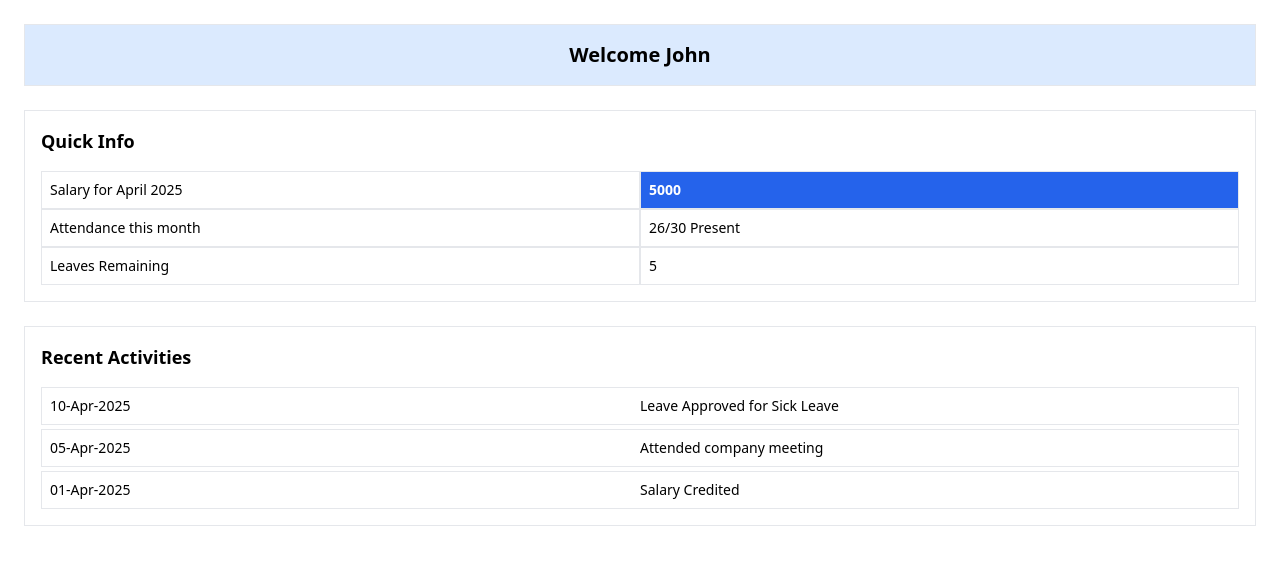
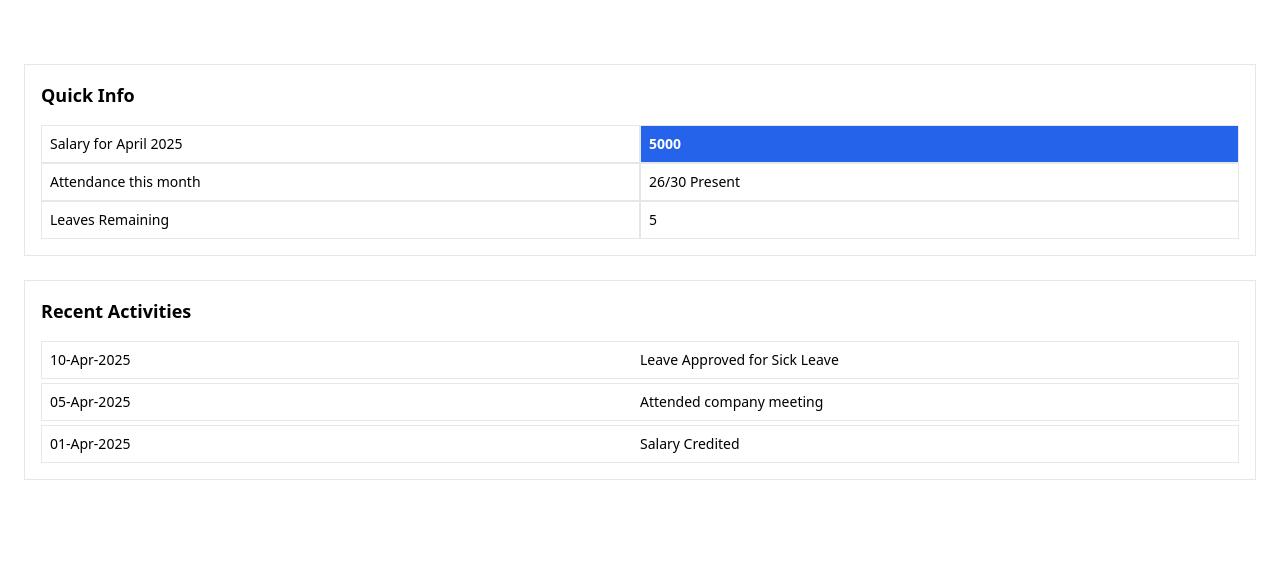
Before and after one commit to pranavkrgupta/smart-hrms, a React (Vite) app in the folder client/: page /Employee/Dashboard in a window 1280 px wide. Shown: the top 564 px of the page. Built offline with nearby package versions, Linux system fonts and the light colour scheme.

Commit message:
Updated Employee Dashboard

```diff
--- a/client/src/pages/Employee/Dashboard.jsx
+++ b/client/src/pages/Employee/Dashboard.jsx
@@ -1,5 +1,4 @@
 function Dashboard({
-  userName = "John",
   salary = 5000,
   attendance = "26/30 Present",
   leaves = 5,
@@ -10,12 +9,7 @@ function Dashboard({
   ],
 }) {
   return (
-    <div className="min-h-screen bg-white text-black p-6">
-      {/* Welcome Section */}
-      <div className="border p-4 mb-6 text-center text-xl font-bold bg-blue-100 text-black">
-        Welcome {userName}
-      </div>
-
+    <div className="min-h-screen bg-white text-black p-6 mt-10">
       {/* Quick Info Section */}
       <div className="border p-4 mb-6">
         <h2 className="text-lg font-semibold mb-4">Quick Info</h2>
```
